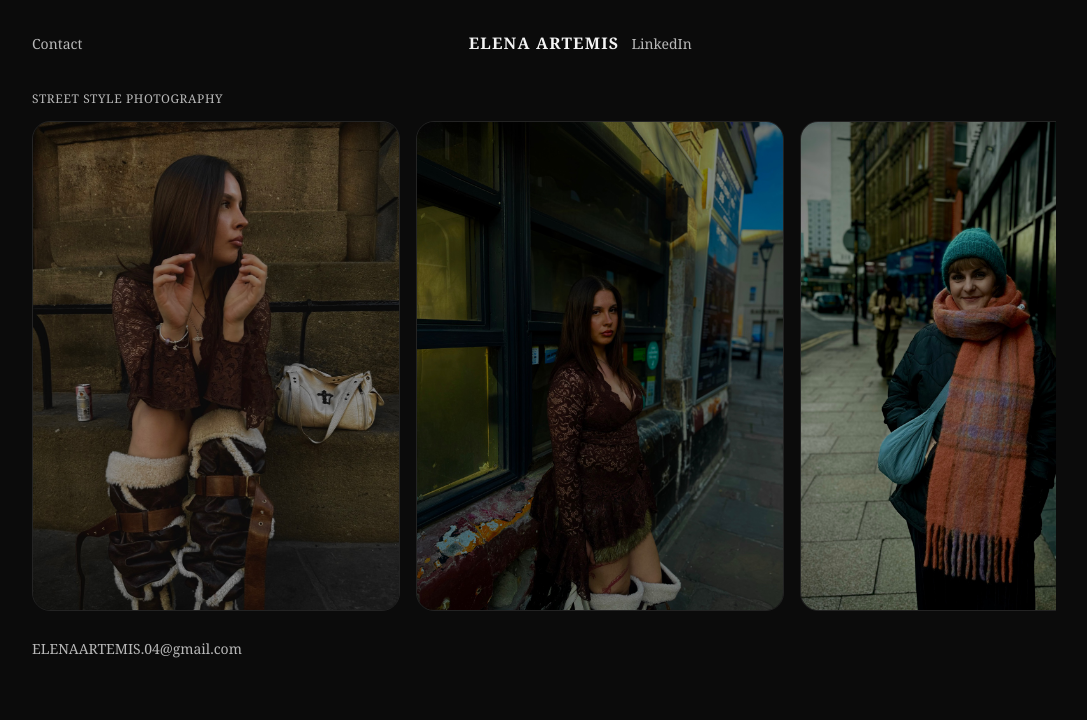
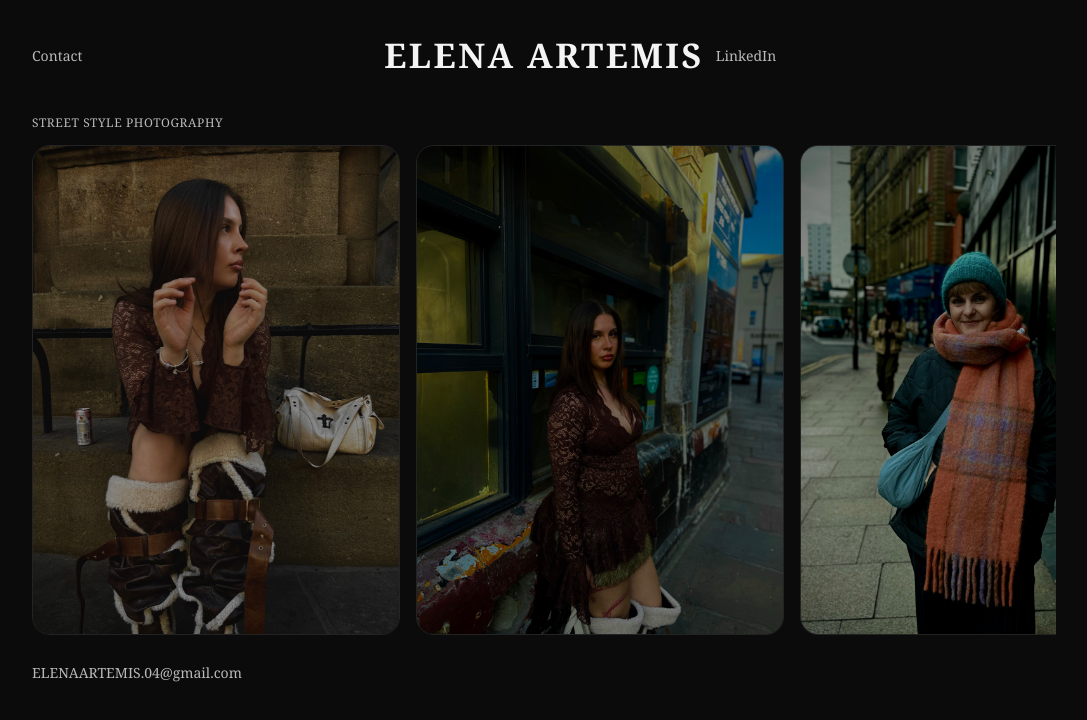
Before and after one commit to kalebboatengkalebkk-blip/kalebboatengkalebkk-blip.github.io, a plain HTML site: page index.html in a window 1280 px wide. Shown: the whole page, without its empty margins (96-1183 px from the left). Drawn offline with Linux system fonts and the light colour scheme.

Commit message:
Update index.html

```diff
--- a/index.html
+++ b/index.html
@@ -37,13 +37,13 @@
       color: #f4f4f4;
     }
 
-    .name {
-      text-align: center;
-      font-weight: 700;
-      letter-spacing: 1.2px;
-      text-transform: uppercase;
-      font-size: 16px;
-    }
+   .name {
+  text-align: center;
+  font-weight: 700;
+  letter-spacing: 2.5px;
+  text-transform: uppercase;
+  font-size: 34px;
+}
 
     .section {
       margin: 18px 0 10px;
```
